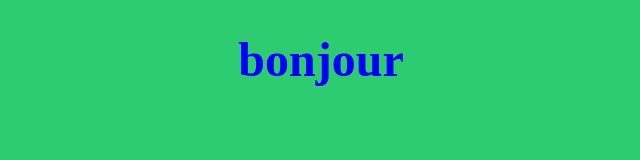
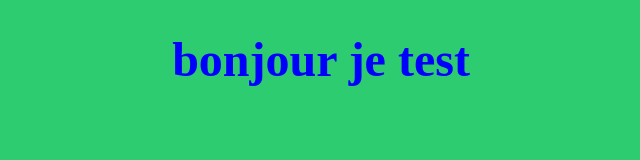
Before and after one commit to Ahmadou123/hello, a plain HTML site: page index.html in a window 1280 px wide. Shown: the whole page, without its empty margins (319-959 px from the left). Drawn offline with Linux system fonts and the light colour scheme.

Commit message:
je réécrire hi

```diff
--- a/index.html
+++ b/index.html
@@ -22,6 +22,6 @@
 
 
     </style>
-    <h1>bonjour</h1>
+    <h1>bonjour je test</h1>
 </body>
 </html>
```
